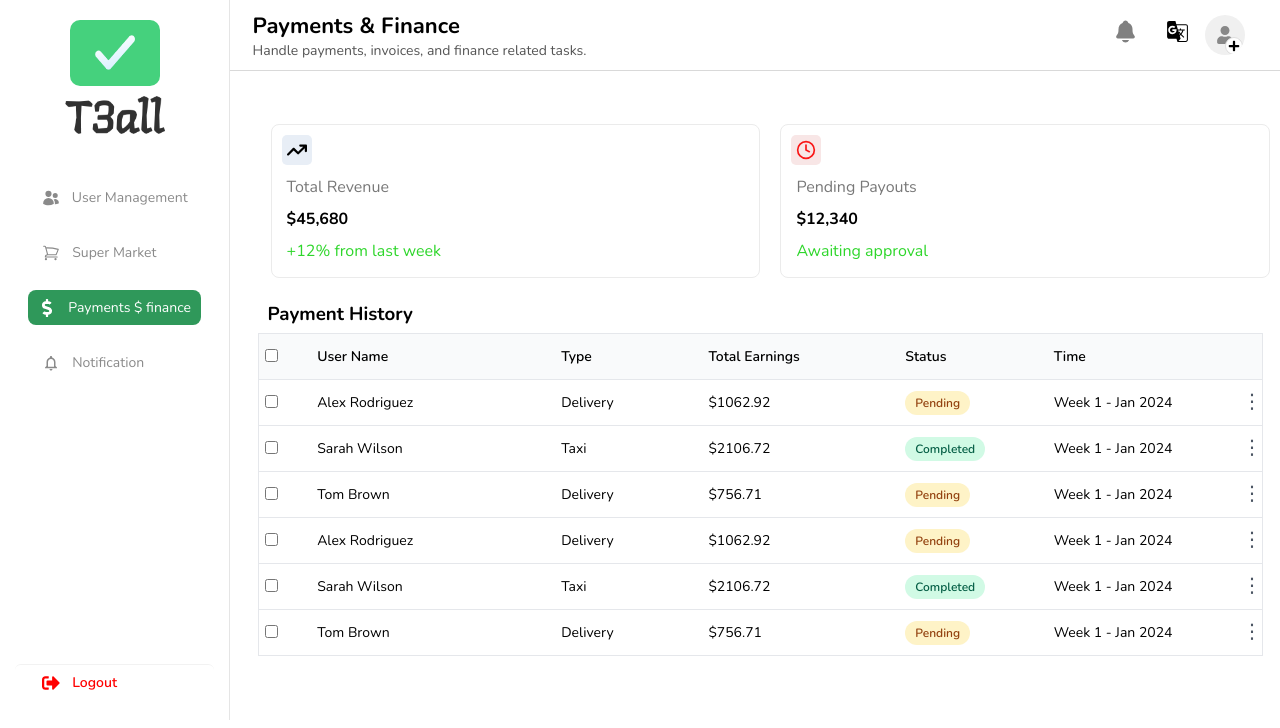
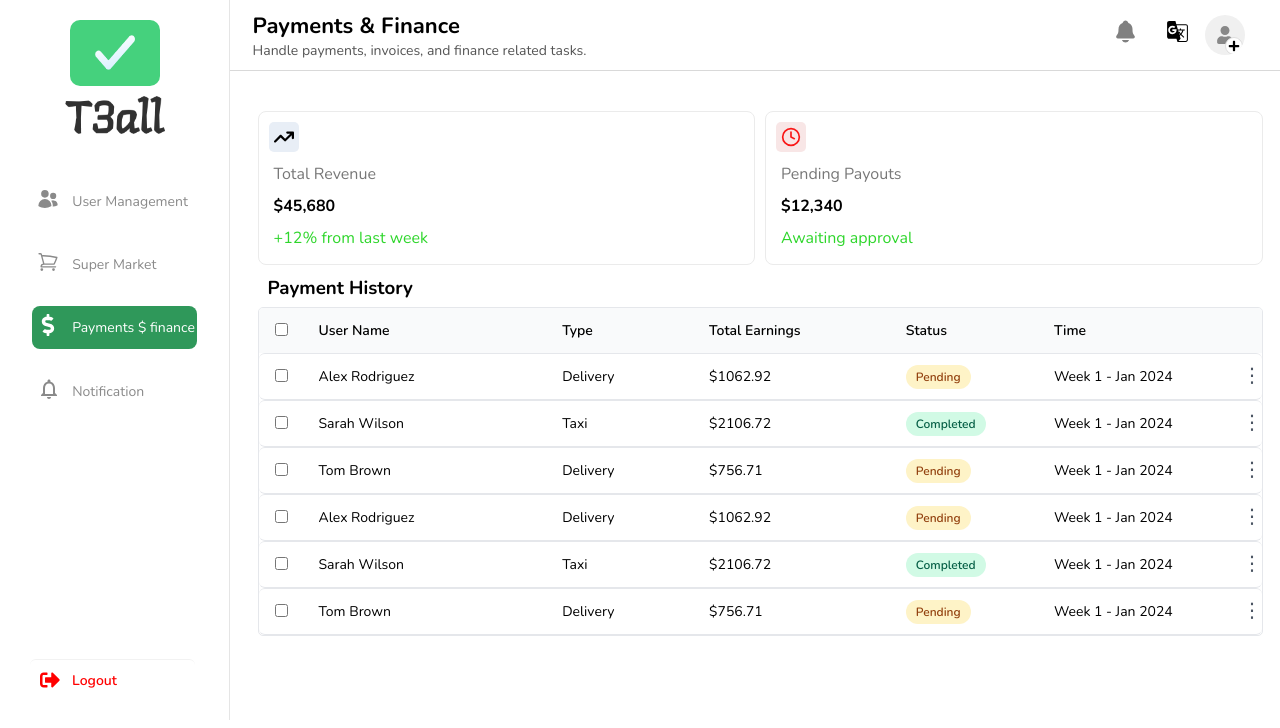
Before and after one commit to Tahanaz0/restaurant, a React (Vite) app: page /Payment-finance in a window 1280 px wide. Shown: the top 728 px of the page. Built offline with nearby package versions, Linux system fonts and the light colour scheme.

Commit message:
'bugs-fixing'

```diff
--- a/package.json
+++ b/package.json
@@ -11,8 +11,12 @@
   },
   "dependencies": {
     "firebase": "^12.3.0",
+    "i18next": "^25.6.0",
+    "i18next-browser-languagedetector": "^8.2.0",
+    "i18next-http-backend": "^3.0.2",
     "react": "^19.1.1",
     "react-dom": "^19.1.1",
+    "react-i18next": "^16.0.1",
     "react-icons": "^5.5.0",
     "react-router-dom": "^7.9.2",
     "react-select": "^5.10.2"
--- a/src/component/Payment-finance/payment.css
+++ b/src/component/Payment-finance/payment.css
@@ -8,14 +8,14 @@
 .payment-box{
     display: flex;
     /* justify-content: center; */
-    padding: 8px;
+    /* padding: 8px; */
     gap: 10px;
     align-items: center;
 }
 .payment-boxes{
     width: 48%;
     padding: 10px;
-    margin: 5px;
+    /* margin: 5px; */
     border: 1px solid #EBEBEB;
     border-radius: 8px;
 }
--- a/src/component/Payment-finance/paymentTable.css
+++ b/src/component/Payment-finance/paymentTable.css
@@ -12,11 +12,12 @@
   min-width: 200px;
   width: 97%;
   overflow-x: auto;
-  border-collapse: collapse;
+  border-collapse:separate;
   border: #e5e7eb 1px solid;
   border-radius: 5px;
   border-spacing: 0;
-  table-layout: auto;
+  /* table-layout: auto; */
+  overflow: hidden;
 }
 
 
@@ -118,7 +119,7 @@
 
 .payment-table th:first-child {
   width: 5%;
-  padding: 12px 2px;
+  padding: 12px 12px;
 }
 
 .payment-table th:nth-child(2) {
@@ -201,7 +202,7 @@
   border-top-left-radius: 6px;
   border-bottom-left-radius: 6px;
   width: 5%;
-  padding: 12px 2px;
+  padding: 12px 12px;
 }
 
 .payment-table td:last-child {
@@ -440,7 +441,7 @@
 }
 
 .btn-save {
-  background: #2563eb;
+  background: #278a51;
   color: #fff;
   border: none;
   padding: 8px 16px;
@@ -449,7 +450,7 @@
 }
 
 .btn-save:hover {
-  background: #1e40af;
+  background: #278a51;
 }
 
 /* ================= Animation ================= */
@@ -514,7 +515,7 @@
 }
 
 .add-btn {
-  background-color: #2563eb;
+  background-color: #2F985A;
   color: white;
   width: 7%;
   padding: 5px;
--- a/src/component/UserManagement/AddUserModal.jsx
+++ b/src/component/UserManagement/AddUserModal.jsx
@@ -47,9 +47,9 @@ const AddUserModal = ({ onClose }) => {
               value={userType}
               onChange={setUserType}
               placeholder="Select type"
-              menuPortalTarget={document.body} // ✅ dropdown modal ke bahar render hoga
+              menuPortalTarget={document.body}
               styles={{
-                menuPortal: base => ({ ...base, zIndex: 9999 }), // ✅ ensure top layer
+                menuPortal: base => ({ ...base, zIndex: 9999 }),
                 control: base => ({
                   ...base,
                   borderColor: "#ccc",
@@ -58,8 +58,18 @@ const AddUserModal = ({ onClose }) => {
                   fontSize: "14px",
                   boxShadow: "none",
                 }),
+                option: (base, state) => ({
+                  ...base,
+                  backgroundColor: state.isFocused
+                    ? "#f3f4f6"   // hover bg (light gray/primary as you want)
+                    : "#fff",     // normal
+                  color: "black", // ✅ always black
+                  cursor: "pointer",
+                }),
               }}
             />
+
+
           </label>
 
           <div className="modal-actions">
--- a/src/component/UserManagement/addUserModal.css
+++ b/src/component/UserManagement/addUserModal.css
@@ -32,6 +32,12 @@
   border-radius: 10px;
   max-height: 60vh;  /* scroll if form too tall */
   overflow-y: auto;
+
+  /* ✅ scrollbar hide */
+  scrollbar-width: none;   /* Firefox */
+}
+.modal-form::-webkit-scrollbar {
+  display: none; /* Chrome, Safari, Edge */
 }
 
 /* close (×) button */
@@ -103,7 +109,6 @@
 
   .modal-form {
     padding: 15px;
-    /* max-height: 65vh; */
   }
 
   .modal-actions button {
--- a/src/component/UserManagement/userTable.css
+++ b/src/component/UserManagement/userTable.css
@@ -32,7 +32,7 @@
 
   .user-table th:first-child {
     width: 5%;
-    padding: 12px 2px;
+    padding: 12px 12px;
   }
 
   .user-table th:nth-child(2) {
@@ -78,7 +78,7 @@
     border-top-left-radius: 6px;
     border-bottom-left-radius: 6px;
     width: 5%;
-    padding: 12px 2px;
+    padding: 12px 12px;
   }
   .user-table td:last-child {
     border-top-right-radius: 6px;
@@ -307,7 +307,7 @@
   }
 
   .btn-save {
-    background: #2563eb;
+    background: #278a51;
     color: #fff;
     border: none;
     padding: 8px 16px;
--- a/src/component/notification/notification.css
+++ b/src/component/notification/notification.css
@@ -5,11 +5,16 @@
   /* margin: 0 auto; */
   /* padding: 16px 18px; */
   padding: 10px;
-  margin: 20px;
+  margin: 10px;
   font-family: "Nunito", sans-serif;
   box-sizing: border-box;
 }
-
+.payment-table input[type="checkbox"] {
+  /* width: 16px;
+  height: 16px; */
+  accent-color: #2563eb; /* ✅ Primary color for check */
+  cursor: pointer;
+}
 /* Header */
 .notif-header {
   display: flex;
--- a/src/component/sidebar/sidebar.css
+++ b/src/component/sidebar/sidebar.css
@@ -107,17 +107,26 @@
   color: white;         /* thoda rounded look */
 }
 
-
+.sidebar-text1{
+  text-align: left;        /* ensure text left aligned */
+  font-size: 14px;
+  width: 25px;
+  /* color: #8a8a8a; */
+}
+.sidebar-icon-container{
+  text-align: left;
+  width: 20px;
+}
 .sidebar-item {
   display: flex;
   align-items: center;
-  gap: 12px;
-  /* justify-content: center; */
+  gap: 15px;
+  justify-content: flex-start;
   color: #8a8a8a;
   font-size: 14px;
   width: 100%;
   min-width: 165px;
-  padding: 8px 10px;
+  padding: 8px 5px;
   border-radius: 6px;
   cursor: pointer;
   transition: all 0.2s ease-in-out;
@@ -139,7 +148,7 @@
   font-size: 14px;
   width: 100%;
   min-width: 165px;
-  padding: 8px 10px;
+  padding:10px 10px;
   border-radius: 6px;
   cursor: pointer;
   transition: all 0.2s ease-in-out;
@@ -155,18 +164,19 @@
 }
 
 .sidebar-icon {
-  font-size: 18px;
+  /* font-size: 18px; */
+  margin: px;
 }
 .sidebar-logout {
   display: flex;
   align-items: center;
   justify-content: center;
-  /* margin-left: 7%; */
+ margin-left: 15px;
   gap: 20px;
   font-size: 14px;
-  width: 100%;
+  width: 80%;
   min-width: 165px;
-  /* padding: px px; */
+
   border-radius: 6px;
   cursor: pointer;
   transition: all 0.2s ease-in-out;
--- a/src/component/sidebar/sidebar.jsx
+++ b/src/component/sidebar/sidebar.jsx
@@ -49,8 +49,8 @@ const Sidebar = () => {
             onClick={handleLinkClick}
           >
             <div className="sidebar-item">
-              <HiUsers className="sidebar-icon" />
-              <span>User Management</span>
+              <div className='sidebar-icon-container'><HiUsers className="sidebar-icon" size={22}/></div>
+              <div className='sidebar-text1'>User Management</div>
             </div>
           </NavLink>
 
@@ -60,8 +60,8 @@ const Sidebar = () => {
             onClick={handleLinkClick}
           >
             <div className="sidebar-item">
-              <HiOutlineShoppingCart className="sidebar-icon" />
-              <span>Super Market</span>
+              <div className='sidebar-icon-container'><HiOutlineShoppingCart className="sidebar-icon" size={22}/></div>
+              <div className='sidebar-text1'>Super Market</div>
             </div>
           </NavLink>
 
@@ -71,8 +71,8 @@ const Sidebar = () => {
             onClick={handleLinkClick}
           >
             <div className="sidebar-item">
-              <FaDollarSign className="sidebar-icon" />
-              <span>Payments $ finance</span>
+              <div className='sidebar-icon-container'><FaDollarSign className="sidebar-icon"  size={22} /></div>
+              <div className='sidebar-text1'>Payments $ finance</div>
             </div>
           </NavLink>
 
@@ -82,8 +82,8 @@ const Sidebar = () => {
             onClick={handleLinkClick}
           >
             <div className="sidebar-item">
-              <MdOutlineNotifications className="sidebar-icon" />
-              <span>Notification</span>
+              <div className='sidebar-icon-container'><MdOutlineNotifications className="sidebar-icon" size={24}/></div>
+              <div className='sidebar-text1'>Notification</div>
             </div>
           </NavLink>
 
@@ -97,7 +97,7 @@ const Sidebar = () => {
             onClick={handleLinkClick}
           >
             <div className='sidebar-item2'>
-              <FaSignOutAlt className="sidebar-icon logout-icon" />
+              <FaSignOutAlt className="sidebar-icon logout-icon" size={20} />
               <span>Logout</span>
             </div>
           </NavLink>
--- a/src/component/supperMarket/MarketTable.css
+++ b/src/component/supperMarket/MarketTable.css
@@ -73,7 +73,7 @@
 
 
   .market-table th {
-    padding: 12px 20px;
+    padding: 12px 12px;
     background: #f9fafb;
     font-weight: 600;
     font-size: 14px;
@@ -83,7 +83,7 @@
 
   .market-table th:first-child {
     width: 5%;
-    padding: 12px 2px;
+    padding: 12px 12px;
   }
 
   .market-table th:nth-child(2) {
@@ -151,7 +151,7 @@
     border-top-left-radius: 6px;
     border-bottom-left-radius: 6px;
     width: 5%;
-    padding: 12px 2px;
+    padding: 12px 12px;
   }
   .market-table td:last-child {
     border-top-right-radius: 6px;
@@ -382,7 +382,7 @@
   }
 
   .btn-save {
-    background: #2563eb;
+    background: #278a51;
     color: #fff;
     border: none;
     padding: 8px 16px;
@@ -391,7 +391,7 @@
   }
 
   .btn-save:hover {
-    background: #1e40af;
+    background: #278a51;
   }
 
   /* ================= Animation ================= */
--- a/src/component/supperMarket/SupperMarket.jsx
+++ b/src/component/supperMarket/SupperMarket.jsx
@@ -153,6 +153,7 @@ const SupperMarket = () => {
   }
   placeholder="Select Status"
   menuPortalTarget={document.body}
+  isSearchable={false}   // ✅ ye line cursor / typing hatayegi
   styles={{
     menuPortal: (base) => ({ ...base, zIndex: 9999 }),
     control: (base) => ({
@@ -162,9 +163,27 @@ const SupperMarket = () => {
       padding: "2px",
       fontSize: "14px",
       boxShadow: "none",
+      backgroundColor: "#f9fafb",
+    }),
+    menu: (base) => ({
+      ...base,
+      backgroundColor: "#f3f4f6",
+      borderRadius: "6px",
+      marginTop: "4px",
+    }),
+    option: (base, state) => ({
+      ...base,
+      backgroundColor: state.isFocused ? "#e5e7eb" : "#f3f4f6",
+      color: "#111827",
+      cursor: "pointer",
+    }),
+    singleValue: (base) => ({
+      ...base,
+      color: "#111827",
     }),
   }}
 />
+
                 </div>
               </div>
               <div className="modal-footer">
```
Also changed, not shown: src/component/supperMarket/supperMarket.css (+24 -52 lines), 1 other file (tests, documents, lock files or other folders). Lines whose indentation alone changed are shown as unchanged.
